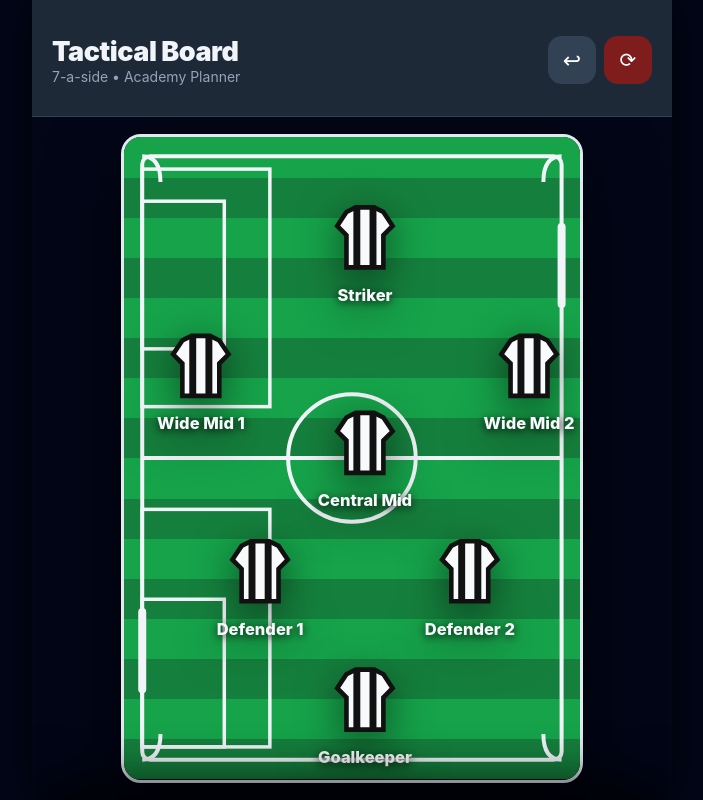
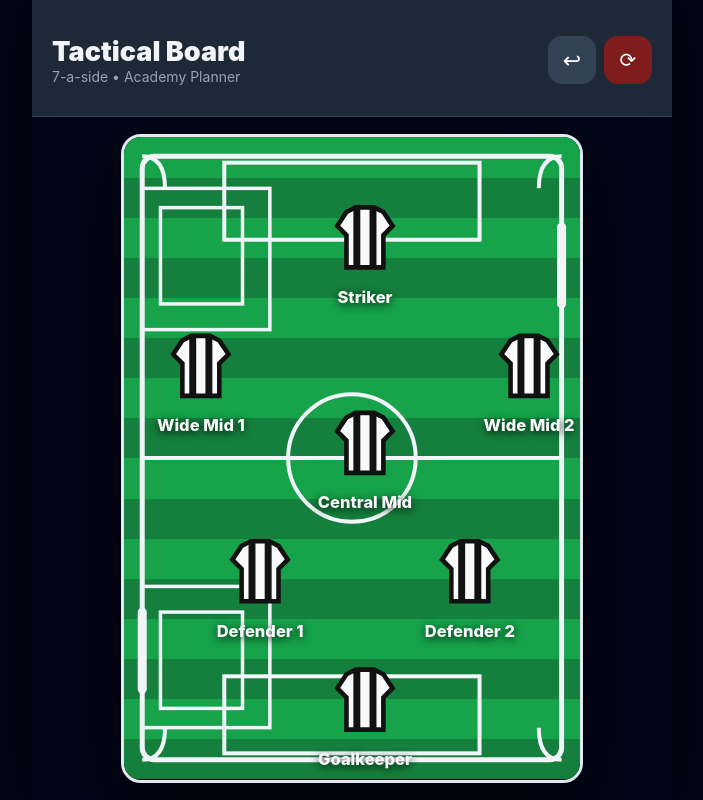
Before and after one commit to mccarr10/TacticsBoard, a React (Vite) app: page / in a window 1280 px wide. Shown: the whole page, without its empty margins (288-991 px from the left). Built offline with nearby package versions, Linux system fonts and the light colour scheme.

Commit message:
Update PitchBoard.jsx

```diff
--- a/src/components/PitchBoard.jsx
+++ b/src/components/PitchBoard.jsx
@@ -57,14 +57,7 @@ export default function TacticalBoard() {
 
     setDims({ w, h });
 
-    setPlayers(
-      FORMATION.map((p) => ({
-        ...p,
-        x: p.xPct * w,
-        y: p.yPct * h,
-      }))
-    );
-
+    setPlayers(FORMATION.map(p => ({ ...p, x: p.xPct * w, y: p.yPct * h })));
     setReady(true);
   }, []);
 
@@ -84,8 +77,6 @@ export default function TacticalBoard() {
     };
   };
 
-  // ... (all handlers remain the same - onDrawStart, onDrawMove, etc.)
-
   const onDrawStart = (e) => {
     if (e.target.closest(".player-token")) return;
     e.preventDefault();
@@ -97,16 +88,14 @@ export default function TacticalBoard() {
     if (!drawing) return;
     e.preventDefault();
     const { x, y } = getCoords(e);
-    setDrawing((d) => ({ ...d, x2: x, y2: y }));
+    setDrawing(d => ({ ...d, x2: x, y2: y }));
   };
 
   const onDrawEnd = () => {
     if (!drawing) return;
     const dx = drawing.x2 - drawing.x1;
     const dy = drawing.y2 - drawing.y1;
-    if (Math.sqrt(dx * dx + dy * dy) > 18) {
-      setLines((l) => [...l, drawing]);
-    }
+    if (Math.sqrt(dx * dx + dy * dy) > 18) setLines(l => [...l, drawing]);
     setDrawing(null);
   };
 
@@ -129,28 +118,25 @@ export default function TacticalBoard() {
     }
   };
 
-  const onDragStop = (posId, e, data) => {
+  const onDragStop = (posId, _, data) => {
     const wasDrag = didDragRef.current[posId];
     const jerseyHalf = jerseySize / 2;
 
     if (wasDrag) {
-      setPlayers((ps) =>
-        ps.map((p) =>
-          p.id === posId ? { ...p, x: data.x + jerseyHalf, y: data.y + jerseyHalf } : p
-        )
-      );
+      setPlayers(ps => ps.map(p => p.id === posId
+        ? { ...p, x: data.x + jerseyHalf, y: data.y + jerseyHalf }
+        : p));
     } else {
       setSelectedPos(posId);
       setSheetOpen(true);
     }
-
     dragStartRef.current[posId] = null;
     didDragRef.current[posId] = false;
   };
 
   const assignPlayer = (player) => {
     if (!selectedPos) return;
-    setAssigned((a) => ({ ...a, [selectedPos]: player }));
+    setAssigned(a => ({ ...a, [selectedPos]: player }));
     setSelectedPos(null);
     setSheetOpen(false);
   };
@@ -167,69 +153,31 @@ export default function TacticalBoard() {
   const tokenWidth = jerseySize + 26;
 
   return (
-    <div style={{
-      width: "100vw", height: "100dvh", background: "#020617",
-      overflow: "hidden", position: "fixed", inset: 0,
-      display: "flex", justifyContent: "center", alignItems: "center",
-      fontFamily: "'Inter', system-ui, sans-serif",
-    }}>
-      <div style={{
-        width: "100%", height: "100%", maxWidth: "640px", minWidth: "340px",
-        background: "#0f172a", display: "flex", flexDirection: "column",
-        overflow: "hidden", position: "relative", boxShadow: "0 0 40px rgba(0,0,0,0.7)",
-      }}>
+    <div style={{ width: "100vw", height: "100dvh", background: "#020617", overflow: "hidden", position: "fixed", inset: 0, display: "flex", justifyContent: "center", alignItems: "center", fontFamily: "'Inter', system-ui, sans-serif" }}>
+      <div style={{ width: "100%", height: "100%", maxWidth: "640px", minWidth: "340px", background: "#0f172a", display: "flex", flexDirection: "column", overflow: "hidden", position: "relative", boxShadow: "0 0 40px rgba(0,0,0,0.7)" }}>
+
         {/* HEADER */}
-        <div style={{
-          height: "88px", padding: "16px 20px 12px", background: "#1e2937",
-          borderBottom: "1px solid #334155", display: "flex",
-          alignItems: "center", justifyContent: "space-between", zIndex: 30,
-        }}>
+        <div style={{ height: "88px", padding: "16px 20px 12px", background: "#1e2937", borderBottom: "1px solid #334155", display: "flex", alignItems: "center", justifyContent: "space-between", zIndex: 30 }}>
           <div>
-            <div style={{ color: "#f1f5f9", fontSize: "27px", fontWeight: "900", letterSpacing: "-0.5px" }}>
-              Tactical Board
-            </div>
+            <div style={{ color: "#f1f5f9", fontSize: "27px", fontWeight: "900" }}>Tactical Board</div>
             <div style={{ color: "#94a3b8", fontSize: "14px" }}>7-a-side • Academy Planner</div>
           </div>
-
           <div style={{ display: "flex", gap: "8px" }}>
-            <button onClick={() => setLines(l => l.slice(0, -1))} style={{
-              width: "48px", height: "48px", borderRadius: "14px", background: "#334155",
-              color: "white", fontSize: "22px", border: "none"
-            }}>↩</button>
-            <button onClick={resetFormation} style={{
-              width: "48px", height: "48px", borderRadius: "14px", background: "#7f1d1d",
-              color: "white", fontSize: "20px", border: "none"
-            }}>⟳</button>
+            <button onClick={() => setLines(l => l.slice(0, -1))} style={{ width: "48px", height: "48px", borderRadius: "14px", background: "#334155", color: "white", fontSize: "22px", border: "none" }}>↩</button>
+            <button onClick={resetFormation} style={{ width: "48px", height: "48px", borderRadius: "14px", background: "#7f1d1d", color: "white", fontSize: "20px", border: "none" }}>⟳</button>
           </div>
         </div>
 
         {/* PITCH */}
-        <div ref={wrapperRef} style={{
-          flex: 1, display: "flex", justifyContent: "center", alignItems: "center",
-          padding: "12px", background: "#020617",
-        }}>
+        <div ref={wrapperRef} style={{ flex: 1, display: "flex", justifyContent: "center", alignItems: "center", padding: "12px", background: "#020617" }}>
           {ready && w > 0 && (
-            <div ref={pitchRef} style={{
-              width: `${w}px`, height: `${h}px`, borderRadius: "20px",
-              overflow: "hidden", boxShadow: "0 25px 70px rgba(0,0,0,0.65)",
-              position: "relative", border: "3px solid #e2e8f0",
-              touchAction: "none",
-            }}
-              onMouseDown={onDrawStart}
-              onMouseMove={onDrawMove}
-              onMouseUp={onDrawEnd}
-              onMouseLeave={onDrawEnd}
-              onTouchStart={onDrawStart}
-              onTouchMove={onDrawMove}
-              onTouchEnd={onDrawEnd}
+            <div ref={pitchRef} style={{ width: `${w}px`, height: `${h}px`, borderRadius: "20px", overflow: "hidden", boxShadow: "0 25px 70px rgba(0,0,0,0.65)", position: "relative", border: "3px solid #e2e8f0", touchAction: "none" }}
+              onMouseDown={onDrawStart} onMouseMove={onDrawMove} onMouseUp={onDrawEnd} onMouseLeave={onDrawEnd}
+              onTouchStart={onDrawStart} onTouchMove={onDrawMove} onTouchEnd={onDrawEnd}
             >
               {/* Grass */}
               {[...Array(16)].map((_, i) => (
-                <div key={i} style={{
-                  position: "absolute", top: `${i * (100 / 16)}%`, left: 0, right: 0,
-                  height: `${100 / 16}%`,
-                  background: i % 2 === 0 ? "#16a34a" : "#15803d",
-                }} />
+                <div key={i} style={{ position: "absolute", top: `${i * (100 / 16)}%`, width: "100%", height: `${100 / 16}%`, background: i % 2 === 0 ? "#16a34a" : "#15803d" }} />
               ))}
 
               <svg style={{ position: "absolute", inset: 0 }} width={w} height={h} viewBox={`0 0 ${w} ${h}`}>
@@ -239,110 +187,49 @@ export default function TacticalBoard() {
                   </marker>
                 </defs>
 
-                {/* Main Pitch Outline */}
-                <rect
-                  x={w*0.04} y={h*0.03}
-                  width={w*0.92} height={h*0.94}
-                  fill="none" stroke="#f1f5f9" strokeWidth="4" rx="8"
-                />
+                {/* Pitch Outline */}
+                <rect x={w*0.04} y={h*0.03} width={w*0.92} height={h*0.94} fill="none" stroke="#f1f5f9" strokeWidth="5" rx="12" />
 
                 {/* Halfway Line */}
-                <line
-                  x1={w*0.04} y1={h*0.5}
-                  x2={w*0.96} y2={h*0.5}
-                  stroke="#f1f5f9" strokeWidth="4"
-                />
+                <line x1={w*0.04} y1={h*0.5} x2={w*0.96} y2={h*0.5} stroke="#f1f5f9" strokeWidth="4" />
 
                 {/* Center Circle */}
-                <circle
-                  cx={w*0.5} cy={h*0.5}
-                  r={w*0.14}
-                  fill="none" stroke="#f1f5f9" strokeWidth="4"
-                />
+                <circle cx={w*0.5} cy={h*0.5} r={w*0.14} fill="none" stroke="#f1f5f9" strokeWidth="4" />
                 <circle cx={w*0.5} cy={h*0.5} r="4" fill="#f1f5f9" />
 
                 {/* Corner Arcs */}
-                <path d={`M${w*0.04},${h*0.03} Q${w*0.08},${h*0.03} ${w*0.08},${h*0.07}`} fill="none" stroke="#f1f5f9" strokeWidth="4"/>
-                <path d={`M${w*0.96},${h*0.03} Q${w*0.92},${h*0.03} ${w*0.92},${h*0.07}`} fill="none" stroke="#f1f5f9" strokeWidth="4"/>
-                <path d={`M${w*0.04},${h*0.97} Q${w*0.08},${h*0.97} ${w*0.08},${h*0.93}`} fill="none" stroke="#f1f5f9" strokeWidth="4"/>
-                <path d={`M${w*0.96},${h*0.97} Q${w*0.92},${h*0.97} ${w*0.92},${h*0.93}`} fill="none" stroke="#f1f5f9" strokeWidth="4"/>
+                <path d={`M ${w*0.04},${h*0.03} Q ${w*0.09},${h*0.03} ${w*0.09},${h*0.08}`} fill="none" stroke="#f1f5f9" strokeWidth="4"/>
+                <path d={`M ${w*0.96},${h*0.03} Q ${w*0.91},${h*0.03} ${w*0.91},${h*0.08}`} fill="none" stroke="#f1f5f9" strokeWidth="4"/>
+                <path d={`M ${w*0.04},${h*0.97} Q ${w*0.09},${h*0.97} ${w*0.09},${h*0.92}`} fill="none" stroke="#f1f5f9" strokeWidth="4"/>
+                <path d={`M ${w*0.96},${h*0.97} Q ${w*0.91},${h*0.97} ${w*0.91},${h*0.92}`} fill="none" stroke="#f1f5f9" strokeWidth="4"/>
 
-                {/* === BOTTOM (Defensive) Goal Area === */}
-                {/* Penalty Box */}
-                <rect
-                  x={w*0.04} y={h*0.58}
-                  width={w*0.28} height={h*0.37}
-                  fill="none" stroke="#f1f5f9" strokeWidth="3.5"
-                />
-                {/* Goal Area (6yd) */}
-                <rect
-                  x={w*0.04} y={h*0.72}
-                  width={w*0.18} height={h*0.23}
-                  fill="none" stroke="#f1f5f9" strokeWidth="3.5"
-                />
-                {/* Goal */}
-                <line
-                  x1={w*0.04} y1={h*0.74}
-                  x2={w*0.04} y2={h*0.86}
-                  stroke="#f1f5f9" strokeWidth="8" strokeLinecap="round"
-                />
+                {/* TOP GOAL (Attacking) */}
+                <rect x={w*0.22} y={h*0.04} width={w*0.56} height={h*0.12} fill="none" stroke="#f1f5f9" strokeWidth="4" /> {/* Goal line area */}
+                <rect x={w*0.04} y={h*0.08} width={w*0.28} height={h*0.22} fill="none" stroke="#f1f5f9" strokeWidth="3.5" /> {/* Penalty */}
+                <rect x={w*0.08} y={h*0.11} width={w*0.18} height={h*0.15} fill="none" stroke="#f1f5f9" strokeWidth="3.5" /> {/* Goal area */}
+                <line x1={w*0.96} y1={h*0.14} x2={w*0.96} y2={h*0.26} stroke="#f1f5f9" strokeWidth="9" strokeLinecap="round" /> {/* Goal post */}
 
-                {/* === TOP (Attacking) Goal Area === */}
-                {/* Penalty Box */}
-                <rect
-                  x={w*0.04} y={h*0.05}
-                  width={w*0.28} height={h*0.37}
-                  fill="none" stroke="#f1f5f9" strokeWidth="3.5"
-                />
-                {/* Goal Area */}
-                <rect
-                  x={w*0.04} y={h*0.10}
-                  width={w*0.18} height={h*0.23}
-                  fill="none" stroke="#f1f5f9" strokeWidth="3.5"
-                />
-                {/* Goal */}
-                <line
-                  x1={w*0.96} y1={h*0.14}
-                  x2={w*0.96} y2={h*0.26}
-                  stroke="#f1f5f9" strokeWidth="8" strokeLinecap="round"
-                />
+                {/* BOTTOM GOAL (Defensive) */}
+                <rect x={w*0.22} y={h*0.84} width={w*0.56} height={h*0.12} fill="none" stroke="#f1f5f9" strokeWidth="4" />
+                <rect x={w*0.04} y={h*0.70} width={w*0.28} height={h*0.22} fill="none" stroke="#f1f5f9" strokeWidth="3.5" />
+                <rect x={w*0.08} y={h*0.74} width={w*0.18} height={h*0.15} fill="none" stroke="#f1f5f9" strokeWidth="3.5" />
+                <line x1={w*0.04} y1={h*0.74} x2={w*0.04} y2={h*0.86} stroke="#f1f5f9" strokeWidth="9" strokeLinecap="round" />
 
                 {/* Drawn Lines */}
-                {lines.map((l, i) => (
-                  <line key={i} x1={l.x1} y1={l.y1} x2={l.x2} y2={l.y2}
-                    stroke="#fde047" strokeWidth="5.5" strokeLinecap="round" markerEnd="url(#arrow)" />
-                ))}
-
-                {drawing && (
-                  <line x1={drawing.x1} y1={drawing.y1} x2={drawing.x2} y2={drawing.y2}
-                    stroke="#fde047" strokeWidth="5.5" strokeLinecap="round"
-                    strokeDasharray="8 5" markerEnd="url(#arrow)" />
-                )}
+                {lines.map((l, i) => <line key={i} x1={l.x1} y1={l.y1} x2={l.x2} y2={l.y2} stroke="#fde047" strokeWidth="5.5" strokeLinecap="round" markerEnd="url(#arrow)" />)}
+                {drawing && <line x1={drawing.x1} y1={drawing.y1} x2={drawing.x2} y2={drawing.y2} stroke="#fde047" strokeWidth="5.5" strokeLinecap="round" strokeDasharray="8 5" markerEnd="url(#arrow)" />}
               </svg>
 
               {/* Players */}
               {players.map((pos) => (
-                <Draggable
-                  key={pos.id}
-                  position={{ x: pos.x - jerseySize / 2, y: pos.y - jerseySize / 2 }}
-                  bounds="parent"
-                  onStart={(e) => onPlayerPointerDown(pos.id, e)}
-                  onDrag={(e) => onDragMove(pos.id, e)}
+                <Draggable key={pos.id} position={{ x: pos.x - jerseySize/2, y: pos.y - jerseySize/2 }} bounds="parent"
+                  onStart={e => onPlayerPointerDown(pos.id, e)}
+                  onDrag={e => onDragMove(pos.id, e)}
                   onStop={(e, data) => onDragStop(pos.id, e, data)}
                 >
-                  <div className="player-token" style={{
-                    position: "absolute", width: `${tokenWidth}px`, textAlign: "center",
-                    cursor: "grab", zIndex: 20,
-                    transform: selectedPos === pos.id ? "scale(1.15)" : "scale(1)",
-                    transition: "transform 0.2s ease, filter 0.2s ease",
-                    filter: selectedPos === pos.id ? "drop-shadow(0 0 18px #fde047)" : "drop-shadow(0 10px 20px rgba(0,0,0,0.5))",
-                  }}>
+                  <div className="player-token" style={{ position: "absolute", width: `${tokenWidth}px`, textAlign: "center", cursor: "grab", zIndex: 20, transform: selectedPos === pos.id ? "scale(1.15)" : "scale(1)", transition: "all 0.2s" }}>
                     <JerseyIcon size={jerseySize} color={assigned[pos.id] ? "#fde047" : "#f8fafc"} />
-                    <div style={{
-                      color: "#f8fafc", fontWeight: "800", fontSize: `${fontSize}px`,
-                      marginTop: "6px", textShadow: "0 2px 8px rgba(0,0,0,0.85)",
-                      whiteSpace: "nowrap", lineHeight: 1.05,
-                    }}>
+                    <div style={{ color: "#f8fafc", fontWeight: "800", fontSize: `${fontSize}px`, marginTop: "6px", textShadow: "0 2px 8px rgba(0,0,0,0.85)" }}>
                       {assigned[pos.id] || pos.label}
                     </div>
                   </div>
@@ -352,48 +239,23 @@ export default function TacticalBoard() {
           )}
         </div>
 
-        {/* Bottom Sheet - same as before */}
-        {sheetOpen && <div onClick={() => { setSheetOpen(false); setSelectedPos(null); }}
-          style={{ position: "absolute", inset: 0, background: "rgba(2,6,23,0.75)", zIndex: 40 }} />}
+        {/* Bottom Sheet (same as previous) */}
+        {sheetOpen && <div onClick={() => {setSheetOpen(false); setSelectedPos(null);}} style={{position:"absolute", inset:0, background:"rgba(2,6,23,0.75)", zIndex:40}} />}
 
-        <div style={{
-          position: "absolute", left: 0, right: 0, bottom: 0, zIndex: 50,
-          background: "#1e2937", borderRadius: "28px 28px 0 0",
-          transform: sheetOpen ? "translateY(0)" : "translateY(100%)",
-          transition: "transform 0.3s cubic-bezier(0.32, 0.72, 0, 1)",
-          maxHeight: "68vh", overflow: "hidden", boxShadow: "0 -20px 50px rgba(0,0,0,0.7)",
-        }}>
-          {/* Bottom sheet content (unchanged) */}
+        <div style={{ position: "absolute", left: 0, right: 0, bottom: 0, zIndex: 50, background: "#1e2937", borderRadius: "28px 28px 0 0", transform: sheetOpen ? "translateY(0)" : "translateY(100%)", transition: "transform 0.3s cubic-bezier(0.32,0.72,0,1)", maxHeight: "68vh", overflow: "hidden" }}>
           <div style={{ padding: "14px 0", display: "flex", justifyContent: "center" }}>
             <div style={{ width: "50px", height: "5px", background: "#475569", borderRadius: "999px" }} />
           </div>
-
           <div style={{ padding: "0 20px 20px" }}>
-            <div style={{ color: "#f1f5f9", fontSize: "23px", fontWeight: "800", marginBottom: "16px" }}>
-              Select Player
-            </div>
-
+            <div style={{ color: "#f1f5f9", fontSize: "23px", fontWeight: "800", marginBottom: "16px" }}>Select Player</div>
             <div style={{ display: "grid", gridTemplateColumns: "repeat(2, 1fr)", gap: "12px", maxHeight: "55vh", overflowY: "auto" }}>
-              {squad.map((player) => {
+              {squad.map(player => {
                 const isAssigned = Object.values(assigned).includes(player);
                 const isHere = selectedPos && assigned[selectedPos] === player;
                 return (
-                  <div
-                    key={player}
-                    onClick={() => (!isAssigned || isHere) && assignPlayer(player)}
-                    style={{
-                      background: isHere ? "#fde047" : isAssigned ? "#334155" : "#475569",
-                      borderRadius: "16px", padding: "18px 12px", textAlign: "center",
-                      opacity: isAssigned && !isHere ? 0.5 : 1,
-                    }}
-                  >
+                  <div key={player} onClick={() => (!isAssigned || isHere) && assignPlayer(player)} style={{ background: isHere ? "#fde047" : isAssigned ? "#334155" : "#475569", borderRadius: "16px", padding: "18px 12px", textAlign: "center", opacity: isAssigned && !isHere ? 0.5 : 1 }}>
                     <JerseyIcon size={52} color={isHere ? "#0f172a" : "#f8fafc"} />
-                    <div style={{
-                      marginTop: "10px", fontWeight: "700", fontSize: "16.5px",
-                      color: isHere ? "#0f172a" : "#f8fafc"
-                    }}>
-                      {player}
-                    </div>
+                    <div style={{ marginTop: "10px", fontWeight: "700", fontSize: "16.5px", color: isHere ? "#0f172a" : "#f8fafc" }}>{player}</div>
                   </div>
                 );
               })}
```
